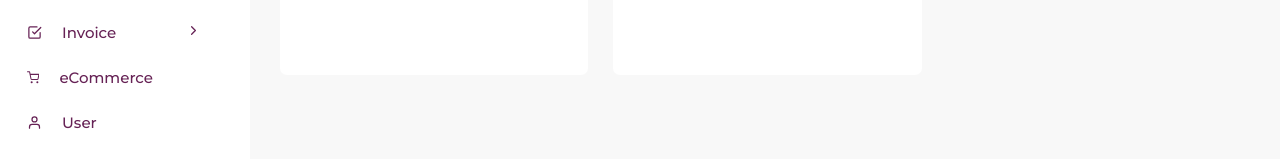
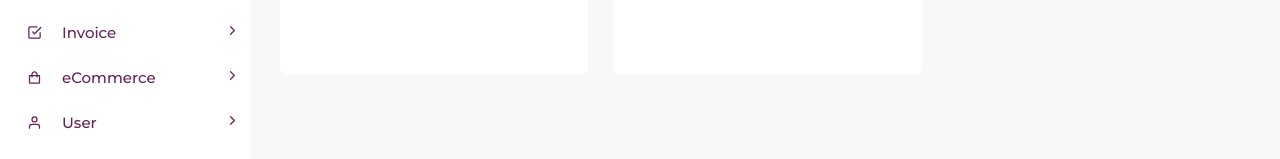
Before and after one commit to Bahtiyorjon1997/reactjs-dashboard, a React (Create React App) app: page / in a window 1280 px wide. Shown: the part 249-408 px from the top of the page. Built offline with nearby package versions, Linux system fonts and the light colour scheme.

Commit message:
drawer commit

```diff
--- a/src/Components/Sidebar/data.js
+++ b/src/Components/Sidebar/data.js
@@ -4,9 +4,9 @@ import {
   FiMail,
   FiCheckSquare,
   FiStar,
-  FiShoppingCart,
   FiUser,
 } from "react-icons/fi";
+import { BiShoppingBag } from "react-icons/bi";
 
 export const logo = [
   {
@@ -52,18 +52,21 @@ export const data = [
     id: "6",
     name: "eCommerce",
     urls: "/eCommerce/",
-    icon: <FiShoppingCart />,
+    icon: <BiShoppingBag />,
+    subItems: ["List", "Preview", "Edit", "Add"],
   },
   {
     id: "7",
     name: "User",
     urls: "/User/",
     icon: <FiUser />,
+    subItems: ["List", "Preview", "Edit", "Add"],
   },
   {
     id: "8",
     name: "Pages",
     urls: "/Pages/",
     icon: <FiCheckSquare />,
+    subItems: ["List", "Preview", "Edit", "Add"],
   },
 ];
--- a/src/Components/Sidebar/index.js
+++ b/src/Components/Sidebar/index.js
@@ -87,7 +87,8 @@ const StyledLink = styled(Link)`
     margin-left: 20px;
   }
   .icon-span {
-    padding-left: 50px;
+    position: absolute;
+    right: 10px;
   }
 
   &:hover {
```
